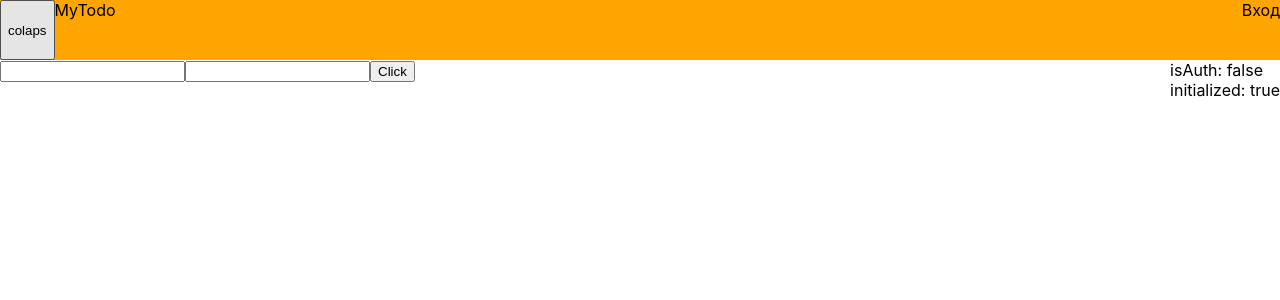
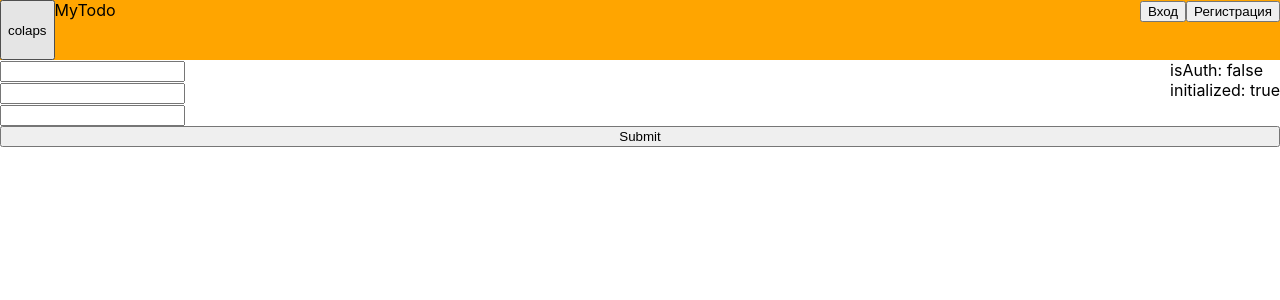
Before and after one commit to zenja2625/mytodo, a React (Create React App) app: page /register in a window 1280 px wide. Shown: the top 300 px of the page. Built offline with nearby package versions, Linux system fonts and the light colour scheme; no server answers.

Commit message:
Form generator

```diff
--- a/package.json
+++ b/package.json
@@ -16,6 +16,7 @@
     "moment": "^2.29.4",
     "react": "^18.2.0",
     "react-dom": "^18.2.0",
+    "react-hook-form": "^7.43.9",
     "react-redux": "^8.0.5",
     "react-router-dom": "^6.10.0",
     "react-scripts": "5.0.1",
--- a/src/App.tsx
+++ b/src/App.tsx
@@ -10,6 +10,7 @@ import { RequireAuth } from './containers/utils/RequireAuth'
 import { Login } from './containers/account/Login'
 import { initializeApp } from './slices/appSlice'
 import { useAppDispatch, useAppSelector } from './slices/store'
+import { Register } from './containers/account/Register'
 
 export const App = () => {
     const isAuth = useAppSelector(state => state.account.isAuth)
@@ -33,7 +34,7 @@ export const App = () => {
             <Routes>
                 <Route element={<RedirectAuth />}>
                     <Route path='/login' element={<Login />} />
-                    <Route path='/register' element={<Login />} />
+                    <Route path='/register' element={<Register />} />
                 </Route>
 
                 <Route element={<RequireAuth />}>
--- a/src/containers/Header.tsx
+++ b/src/containers/Header.tsx
@@ -25,7 +25,10 @@ export const Header = () => {
                 </div>
             </div>
             {!isAuth ? (
-                'Вход'
+                <div>
+                    <button onClick={() => {navigate('/login')}}>Вход</button>
+                    <button onClick={() => {navigate('/register')}}>Регистрация</button>
+                </div>
             ) : (
                 <div>
                     {username}
--- a/src/containers/Main.tsx
+++ b/src/containers/Main.tsx
@@ -1,4 +1,4 @@
-import { Categories } from './Categories'
+import { Categories } from './categories/Categories'
 import { Todos } from './todos/Todos'
 
 export const Main = () => {
--- a/src/containers/account/Login.tsx
+++ b/src/containers/account/Login.tsx
@@ -1,24 +1,38 @@
-import { useState } from 'react'
+import { useCallback } from 'react'
 import { useAppDispatch } from '../../slices/store'
 import { loginThunk } from '../../slices/accountSlice'
+import { SubmitHandler } from 'react-hook-form'
+import { UserLoginDTO } from '../../api/apiTypes'
+import { Form } from '../utils/Form'
+import { FormFieldsType } from '../utils/types'
 
 export const Login = () => {
-    const [username, setUsername] = useState('')
-    const [password, setPassword] = useState('')
-
     const dispath = useAppDispatch()
 
+    const onSubmit: SubmitHandler<UserLoginDTO> = useCallback(
+        async data => {
+            await dispath(loginThunk(data))
+        },
+        [dispath]
+    )
+
+    const value: FormFieldsType<UserLoginDTO> = {
+        name: {
+            options: {
+                required: 'Это поле обязательно',
+            },
+        },
+        password: {
+            options: {
+                required: 'Это поле обязательно',
+                minLength: { value: 4, message: 'Не менее 4 символов' },
+            },
+        },
+    }
+
     return (
-        <div>
-            <input type='text' value={username} onChange={e => setUsername(e.target.value)} />
-            <input type='text' value={password} onChange={e => setPassword(e.target.value)} />
-            <button
-                onClick={() => {
-                    dispath(loginThunk({ name: username, password }))
-                }}
-            >
-                Click
-            </button>
-        </div>
+        <>
+            <Form fields={value} onSubmit={onSubmit} />
+        </>
     )
 }
--- /dev/null
+++ b/src/containers/account/Register.tsx
@@ -0,0 +1,41 @@
+import { useCallback } from 'react'
+import { SubmitHandler } from 'react-hook-form'
+import { UserRegisterDTO } from '../../api/apiTypes'
+import { registerThunk } from '../../slices/accountSlice'
+import { useAppDispatch } from '../../slices/store'
+import { FormFieldsType } from '../utils/types'
+import { Form } from '../utils/Form'
+
+export const Register = () => {
+    const dispath = useAppDispatch()
+
+    const onSubmit: SubmitHandler<UserRegisterDTO> = useCallback(
+        async data => {
+            await dispath(registerThunk(data))
+        },
+        [dispath]
+    )
+
+    const value: FormFieldsType<UserRegisterDTO> = {
+        name: {
+            options: {
+                required: 'Это поле обязательно',
+            },
+        },
+        password: {
+            options: {
+                required: 'Это поле обязательно',
+                minLength: { value: 4, message: 'Не менее 4 символов' },
+            },
+        },
+        confirmPassword: {
+            options: {
+                required: 'Это поле обязательно',
+                minLength: { value: 4, message: 'Не менее 4 символов' },
+            },
+            compareWith: 'password',
+        },
+    }
+
+    return <Form fields={value} onSubmit={onSubmit} />
+}
--- a/src/containers/Categories.tsx
+++ b/src/containers/categories/Categories.tsx
@@ -1,9 +1,7 @@
-import { useNavigate } from 'react-router-dom'
-import { useAppSelector } from '../slices/store'
+import { useAppSelector } from '../../slices/store'
+import { CategoryItem } from './CategoryItem'
 
 export const Categories = () => {
-    const navigate = useNavigate()
-
     const categories = useAppSelector(state => state.categories.items)
     const siderCollapsed = useAppSelector(state => state.app.siderCollapsed)
 
@@ -13,14 +11,7 @@ export const Categories = () => {
         <div className={className}>
             Categories:
             {categories.map(item => (
-                <div
-                    onClick={() => {
-                        navigate(`/category/${item.id}`)
-                    }}
-                    key={item.id}
-                >
-                    {item.name}
-                </div>
+                <CategoryItem key={item.id} {...item} />
             ))}
         </div>
     )
--- /dev/null
+++ b/src/containers/categories/CategoryItem.tsx
@@ -0,0 +1,18 @@
+import { FC, useCallback } from 'react'
+import { Category } from '../../slices/sliceTypes'
+import { useNavigate } from 'react-router-dom'
+
+export const CategoryItem: FC<Category> = ({ id, name }) => {
+    const navigate = useNavigate()
+
+    const onClick = useCallback(() => {
+        navigate(`/category/${id}`)
+    }, [id, navigate])
+
+    return (
+        <div onClick={onClick}>
+            {name}
+            <button>Menu</button>
+        </div>
+    )
+}
--- /dev/null
+++ b/src/containers/utils/Form.tsx
@@ -0,0 +1,44 @@
+import { useForm, FieldValues, Path, RegisterOptions } from 'react-hook-form'
+import { FormType } from './types'
+
+export const Form = <T extends FieldValues>({ fields, onSubmit }: FormType<T>) => {
+    const {
+        register,
+        handleSubmit,
+        getValues,
+        formState: { errors, isSubmitting },
+    } = useForm<T>({ mode: 'onTouched' })
+
+    const items = (Object.keys(fields) as Array<Path<T>>).map(item => {
+        const compareWith = fields[item]?.compareWith
+
+        const options: RegisterOptions<T, Path<T>> = compareWith
+            ? {
+                  ...fields[item].options,
+                  validate: value => {
+                      if (getValues(compareWith) !== value) return 'Не совпадают'
+                  },
+              }
+            : fields[item].options
+
+        return (
+            <div key={item}>
+                <>
+                    <input {...register(item, options)} />
+                    {errors[item]?.message}
+                </>
+            </div>
+        )
+    })
+
+    return (
+        <form
+            style={{ display: 'flex', flexDirection: 'column' }}
+            onSubmit={handleSubmit(onSubmit)}
+        >
+            {items}
+
+            <input disabled={isSubmitting} type='submit' />
+        </form>
+    )
+}
--- /dev/null
+++ b/src/containers/utils/types.ts
@@ -0,0 +1,13 @@
+import { FieldValues, Path, RegisterOptions, SubmitHandler } from 'react-hook-form'
+
+export type FormFieldType<T extends FieldValues> = {
+    options: RegisterOptions<T, Path<T>>
+    compareWith?: Path<T>
+}
+
+export type FormFieldsType<T extends FieldValues> = Record<keyof T, FormFieldType<T>>
+
+export type FormType<T extends FieldValues> = {
+    fields: FormFieldsType<T>
+    onSubmit: SubmitHandler<T>
+}
```
Also changed, not shown: 1 other file (tests, documents, lock files or other folders).
